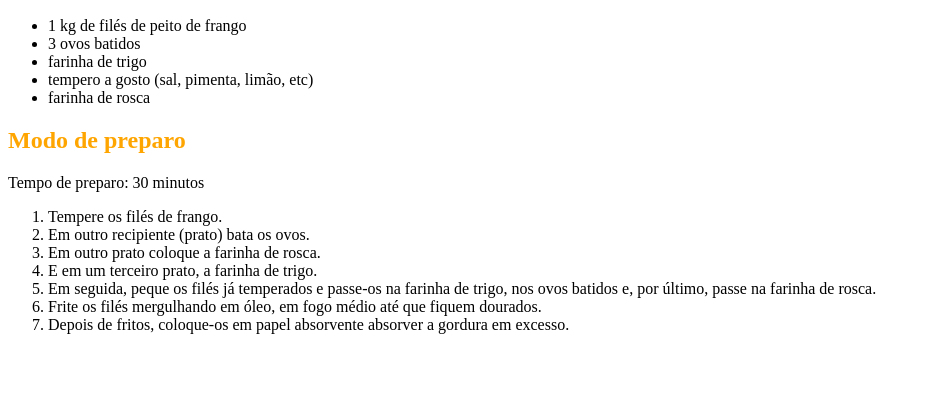
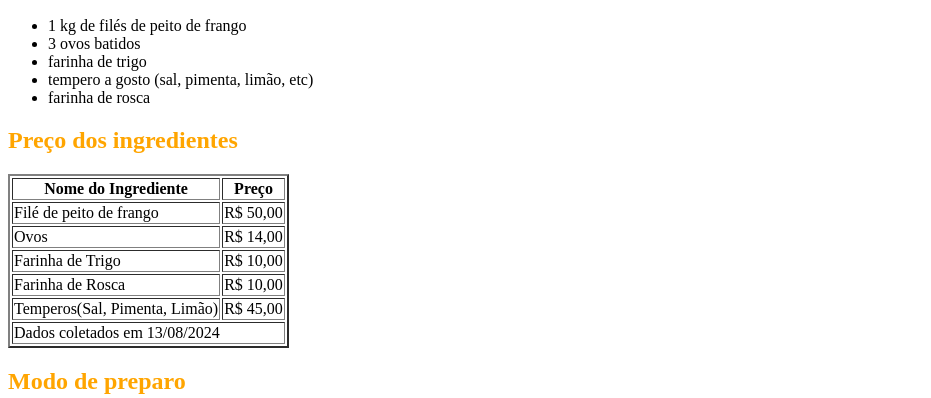
Before and after one commit to geilson-rdus/exercicios_csweb, a plain HTML site: page index.html in a window 1280 px wide. Shown: the part 416-814 px from the top of the page, without its empty margins (0-931 px from the left). Drawn offline with Linux system fonts and the light colour scheme.

Commit message:
inserindo tabelas

```diff
--- a/index.html
+++ b/index.html
@@ -51,6 +51,49 @@
         </ul>
 
         <h2>
+            Preço dos ingredientes
+        </h2>
+
+        <table border = "2">
+            <thead>
+                <th>
+                    Nome do Ingrediente
+                </th>
+                <th>
+                    Preço
+                </th>
+            </thead>
+
+            <tbody>
+                <tr>
+                    <td>Filé de peito de frango</td>
+                    <td>R$ 50,00</td>
+                </tr>
+                <tr>
+                    <td>Ovos</td>
+                    <td>R$ 14,00</td>
+                </tr>
+                <tr>
+                    <td>Farinha de Trigo</td>
+                    <td>R$ 10,00</td>
+                </tr>
+                <tr>
+                    <td>Farinha de Rosca</td>
+                    <td>R$ 10,00</td>
+                </tr>
+                <tr>
+                    <td>Temperos(Sal, Pimenta, Limão)</td>
+                    <td>R$ 45,00</td>
+                </tr>
+            </tbody>
+
+            <tfoot>
+                <td = colspan="2">Dados coletados em 13/08/2024</td>
+            </tfoot>
+
+        </table>
+
+        <h2>
             Modo de preparo
         </h2>
 
```
